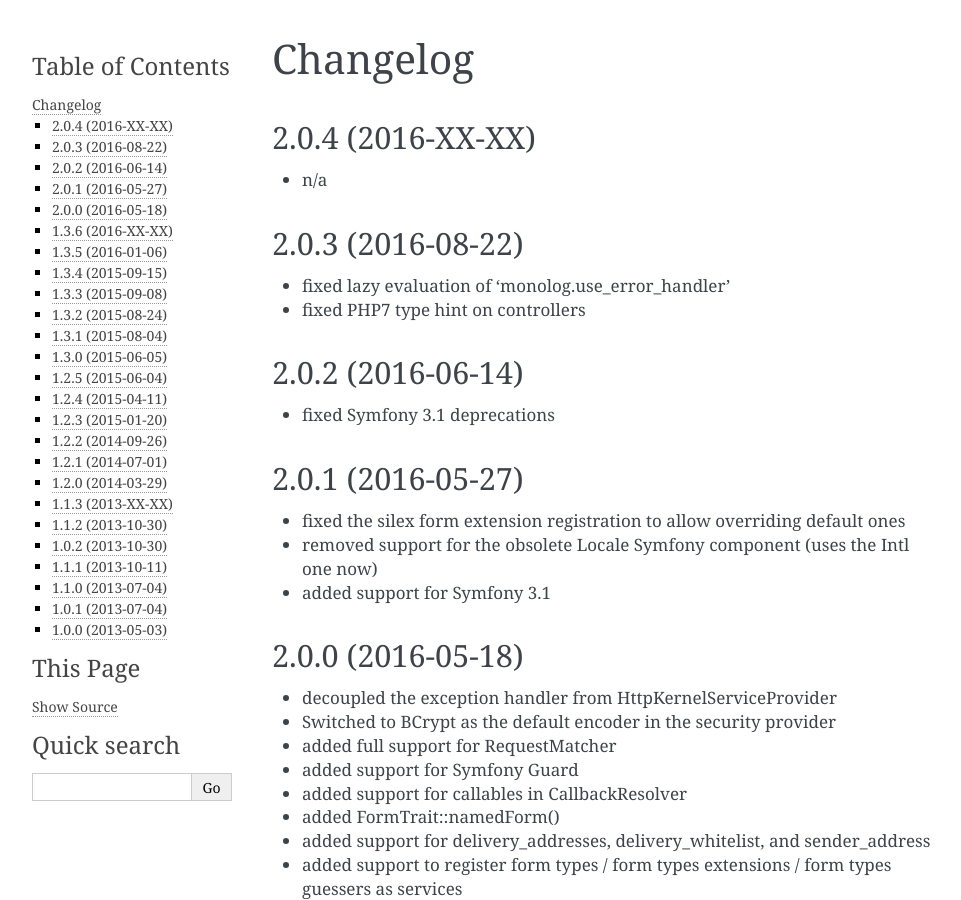
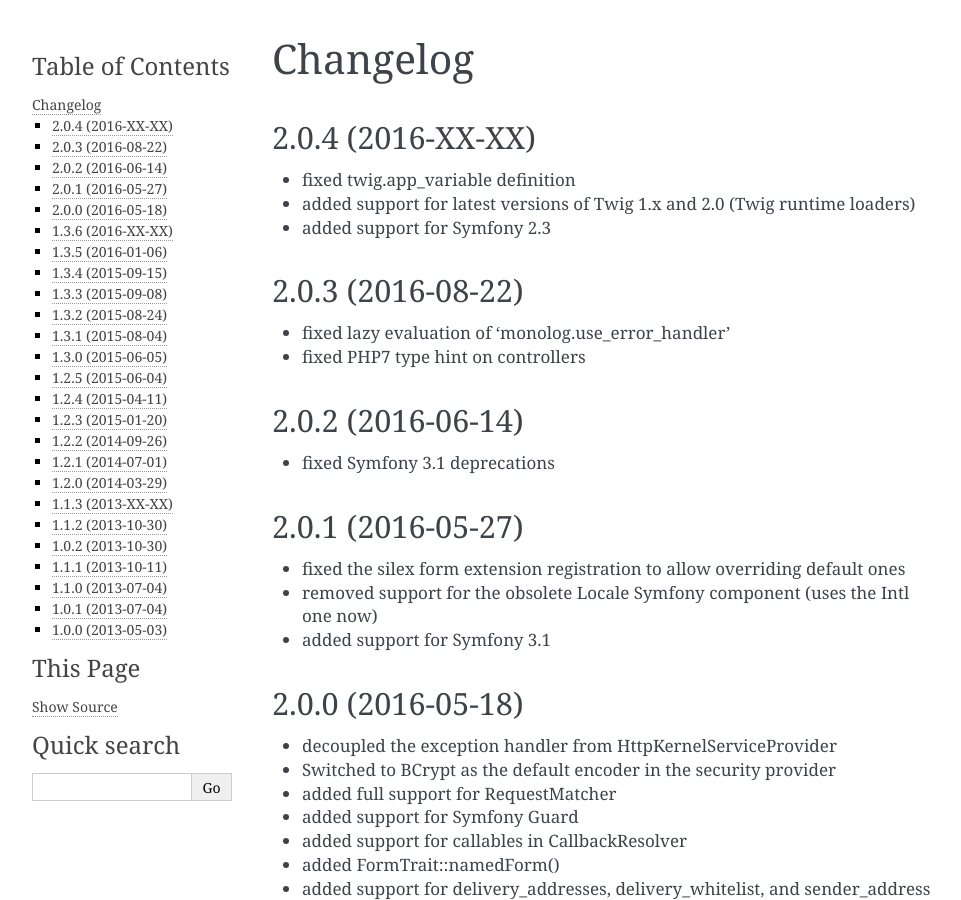
Before and after one commit to silexphp/Silex, a Sphinx documentation site: the page built from doc/changelog.rst, in a window 1280 px wide and 900 px high. Shown: the whole window, without its empty margins (148-1109 px from the left). Built offline with Sphinx 7.4.7, drawn with Linux system fonts in a browser that asks for light colours.

Commit message:
updated changelog

```diff
--- a/doc/changelog.rst
+++ b/doc/changelog.rst
@@ -4,7 +4,9 @@
 2.0.4 (2016-XX-XX)
 ------------------
 
-* n/a
+* fixed twig.app_variable definition
+* added support for latest versions of Twig 1.x and 2.0 (Twig runtime loaders)
+* added support for Symfony 2.3
 
 2.0.3 (2016-08-22)
 ------------------
```
